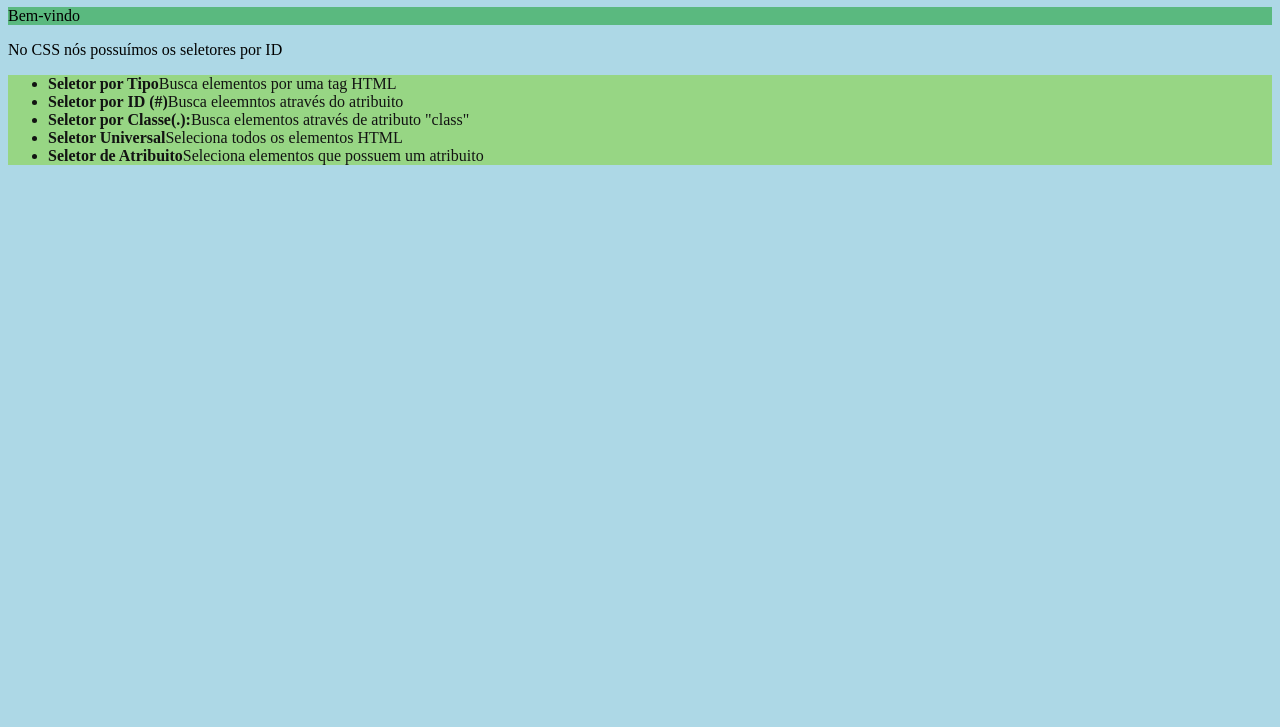
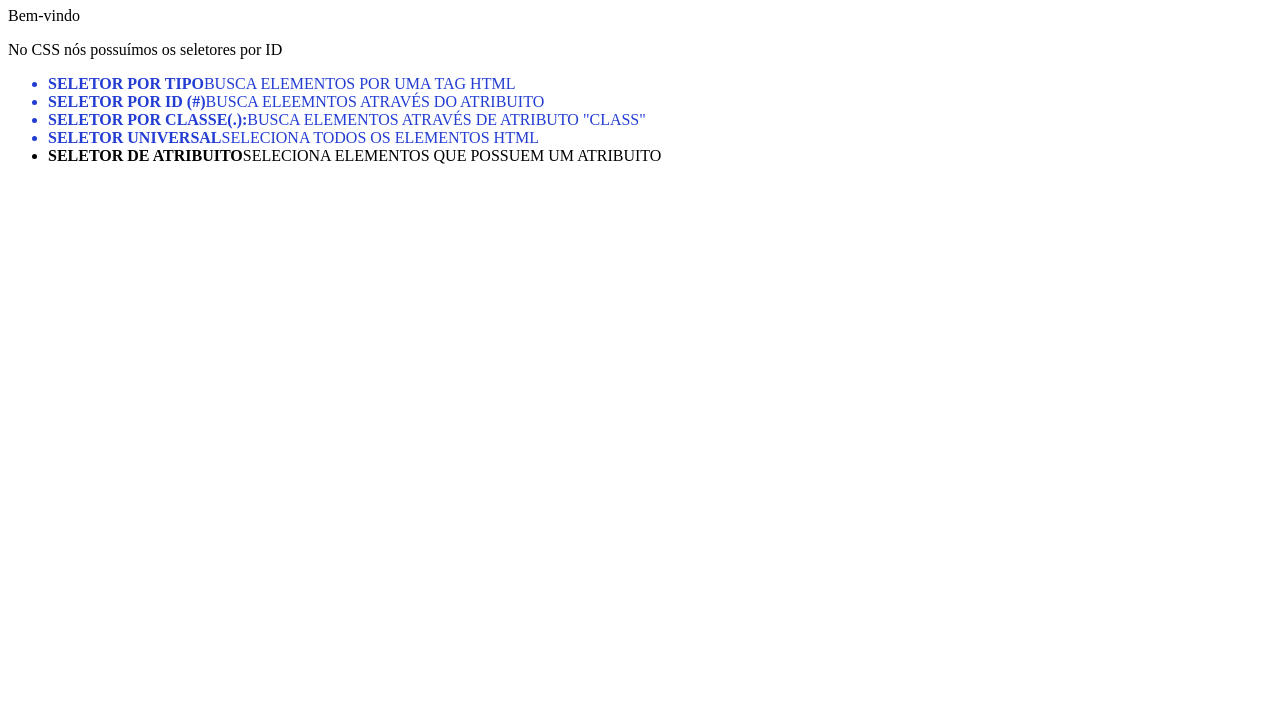
Before and after one commit to mfernandadias/FundamentosdoCSS, a plain HTML site: page FundamentosdoCSS/parte2 seletores/index.html in a window 1280 px wide. Shown: the part 73-800 px from the top of the page. Drawn offline with Linux system fonts and the light colour scheme.

Commit message:
seletores por classes

```diff
--- a/FundamentosdoCSS/parte2 seletores/index.html
+++ b/FundamentosdoCSS/parte2 seletores/index.html
@@ -13,7 +13,7 @@
     4. seletor universal
     5. seletor de atributo
     */
-    body{
+    /*body{
         background: lightblue;
     }
     h1 {
@@ -25,11 +25,18 @@
         color: rgb(18, 19, 18);
     }
     li {
-        /*background: rgb(103, 138, 103); */
+        /*background: rgb(103, 138, 103);
     }
     #texto-de-boas-vindas {
         background: rgb(90, 185, 127);
         color: white 15px;
+    }*/
+    /* seletor por classe*/
+    .seletores-mais-comuns {
+        color: rgb(35, 61, 211);
+    }
+    .texto-maiusculo {
+        text-transform: uppercase;
     }
 </style>
 <body>
@@ -39,11 +46,11 @@
     <div>
         <!--<p>Olá tudo bem?</p-->
         <ul>
-            <li><b>Seletor por Tipo</b>Busca elementos por uma tag HTML</li>
-            <li><b>Seletor por ID (#)</b>Busca eleemntos através do atribuito</li>
-            <li><b>Seletor por Classe(.):</b>Busca elementos através de atributo "class" </li>
-            <li><b>Seletor Universal</b>Seleciona todos os elementos HTML</li>
-            <li><b>Seletor de Atribuito</b>Seleciona elementos que possuem um atribuito</li>
+            <li class="seletores-mais-comuns texto-maiusculo"><b>Seletor por Tipo</b>Busca elementos por uma tag HTML</li>
+            <li class="seletores-mais-comuns  texto-maiusculo"><b>Seletor por ID (#)</b>Busca eleemntos através do atribuito</li>
+            <li class="seletores-mais-comuns texto-maiusculo "><b>Seletor por Classe(.):</b>Busca elementos através de atributo "class" </li>
+            <li class="seletores-mais-comuns texto-maiusculo"><b>Seletor Universal</b>Seleciona todos os elementos HTML</li>
+            <li class="texto-maiusculo"><b>Seletor de Atribuito</b>Seleciona elementos que possuem um atribuito</li>
         </ul>
     </div>
 
```
